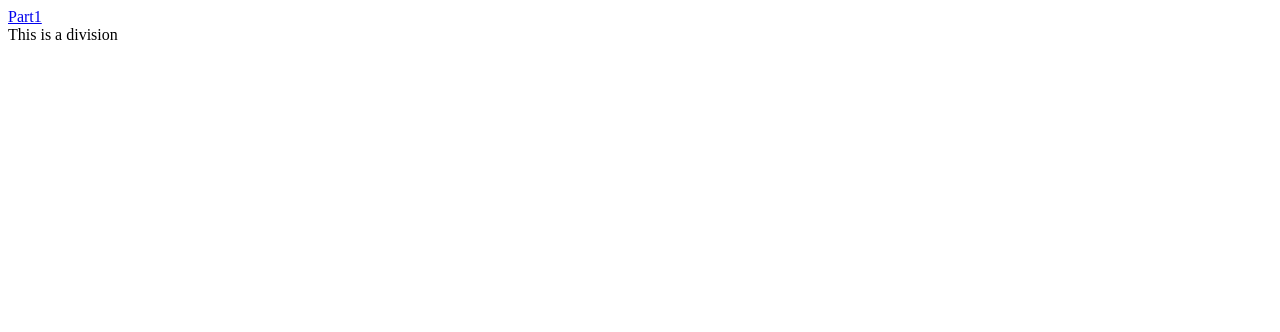
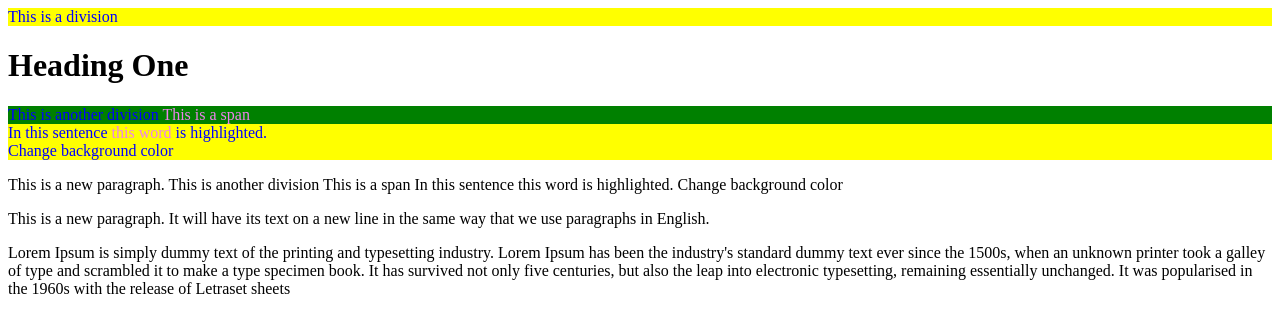
Before and after one commit to avikalpg/newton-school-may2022-mern, a plain HTML site: page index.html in a window 1280 px wide. Drawn offline with Linux system fonts and the light colour scheme.

Commit message:
added examples of script tag, style tag and paragraph tag to index.html

```diff
--- a/index.html
+++ b/index.html
@@ -4,13 +4,53 @@
 	<title>
 		Newton School Class 1
 	</title>
+	<style>
+		div {
+			color: blue;
+			background-color: yellow;
+		}
+		div #abc {
+			background-color: green;
+		}
+		span {
+			color: violet;
+		}
+	</style>
 </head>
 
 <body>
-	<a href="part1.html" target="_">Part1</a>
 	<div>
 		This is a division
 	</div>
+	<h1>Heading One</h1>
+	<div>
+		<DIV id="abc">
+			This is another division
+			<span>
+				This is a span
+			</SPAN>
+		</div>
+		<div id="123">
+			In this sentence
+			<span>
+				this word
+			</span>
+			is highlighted.
+		</div>
+		<div>
+			Change background color
+		</div>
+
+	</div>
+	<p id="abc">
+		This is a new paragraph. This is another division This is a span
+In this sentence this word is highlighted.
+Change background color
+	</p>
+	<p>This is a new paragraph. It will have its text on a new line in the same way that we use paragraphs in English.</p>
+	<p>Lorem Ipsum is simply dummy text of the printing and typesetting industry. Lorem Ipsum has been the industry's standard dummy text ever since the 1500s, when an unknown printer took a galley of type and scrambled it to make a type specimen book. It has survived not only five centuries, but also the leap into electronic typesetting, remaining essentially unchanged. It was popularised in the 1960s with the release of Letraset sheets </p>
+	<script src="index.js">
+	</script>
 </body>
 
 </html>
--- /dev/null
+++ b/index.js
@@ -0,0 +1 @@
+alert("This alert is from the JavaScript file")
```
